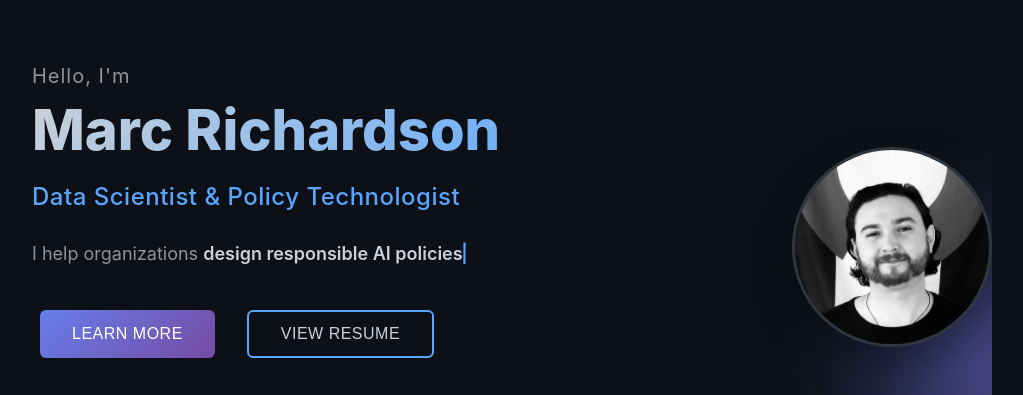
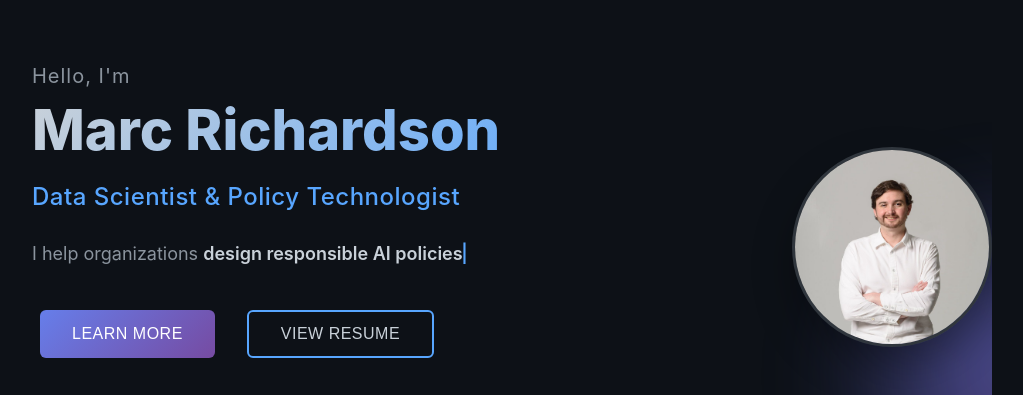
Before and after one commit to marcwitasee/me, an Eleventy site: page src/index.njk in a window 1280 px wide. Shown: the top 395 px of the page, without its empty margins (128-1151 px from the left). Built offline with nearby package versions, Linux system fonts and the light colour scheme; Eleventy itself is replaced by a stand-in of ours; files that its build step writes are made by us from their sources.

Commit message:
update profile pic

```diff
--- a/src/_includes/header.njk
+++ b/src/_includes/header.njk
@@ -37,7 +37,7 @@
             <div class="hero-image-section">
                 <div class="headshot-container">
                     <div class="headshot-glow"></div>
-                    <img id="headshot" src="{{ '/images/headshot2.jpg' | url }}" alt="Marc Richardson">
+                    <img id="headshot" src="{{ '/images/profile.jpeg' | url }}" alt="Marc Richardson">
                 </div>
             </div>
         </div>
```
Also changed, not shown: images/headshot2.jpg (deleted), images/profile.jpeg (added), src/images/headshot2.jpg (deleted), src/images/profile.jpeg (added).
